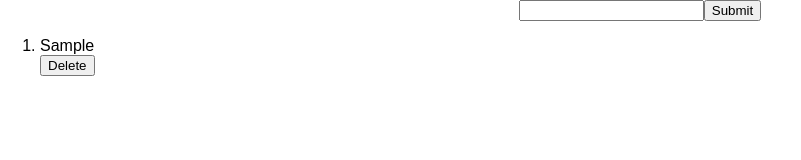
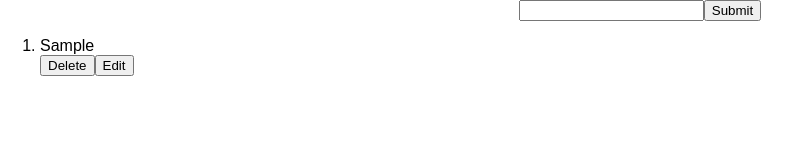
Before and after one commit to raegertay/note-taking-app, a React (Create React App) app: page / in a window 1280 px wide. Both pictures are taken after typing "Sample" into the empty fields and a click on the button "Submit". Shown: the top 160 px of the page, without its empty margins (0-801 px from the left). Built offline with nearby package versions, Linux system fonts and the light colour scheme.

Commit message:
Added edit function

```diff
--- a/src/App.js
+++ b/src/App.js
@@ -28,18 +28,21 @@ class App extends Component {
     });
   }
 
-  // onClick = (event) => {
-  //   const item_id = parseInt(event.target.id);
-  //   const new_items = new Map(this.state.items);
-  //   new_items.delete(item_id);
-  //   this.setState({items: new_items});
-  // }
+  handleDeleteClick = (id) => {
+    const item_id = parseInt(id);
+    const new_items = new Map(this.state.items);
+    new_items.delete(item_id);
+    this.setState({items: new_items});
+  }
 
-  handleClick = (id) => {
-      const item_id = parseInt(id);
-      const new_items = new Map(this.state.items);
-      new_items.delete(item_id);
-      this.setState({items: new_items});
+  handleEditClick = (id) => {
+    const item_id = parseInt(id);
+    const new_items = new Map(this.state.items);
+    new_items.set(item_id, this.state.term);
+    this.setState({
+      term: '',
+      items: new_items,
+    });
   }
 
   render() {
@@ -51,7 +54,11 @@ class App extends Component {
           <input value={this.state.term} onChange={this.onChange} />
           <button>Submit</button>
         </form>
-        <List items={this.state.items} onClick={(item_id) => this.handleClick(item_id)}/>
+        <List
+        items={this.state.items}
+        onDeleteClick={(item_id) => this.handleDeleteClick(item_id)}
+        onEditClick={(item_id) => this.handleEditClick(item_id)}
+        />
       </div>
     );
   }
--- a/src/List.js
+++ b/src/List.js
@@ -18,7 +18,8 @@ class List extends Component {
         li_arr.map((pair) => { return (
           <div key={pair[0]}>
             <li>{pair[1]}</li>
-            <button id={pair[0]} onClick={() => this.props.onClick(pair[0])}>Delete</button>
+            <button onClick={() => this.props.onDeleteClick(pair[0])}>Delete</button>
+            <button onClick={() => this.props.onEditClick(pair[0])}>Edit</button>
           </div>
         );})
       }
```
